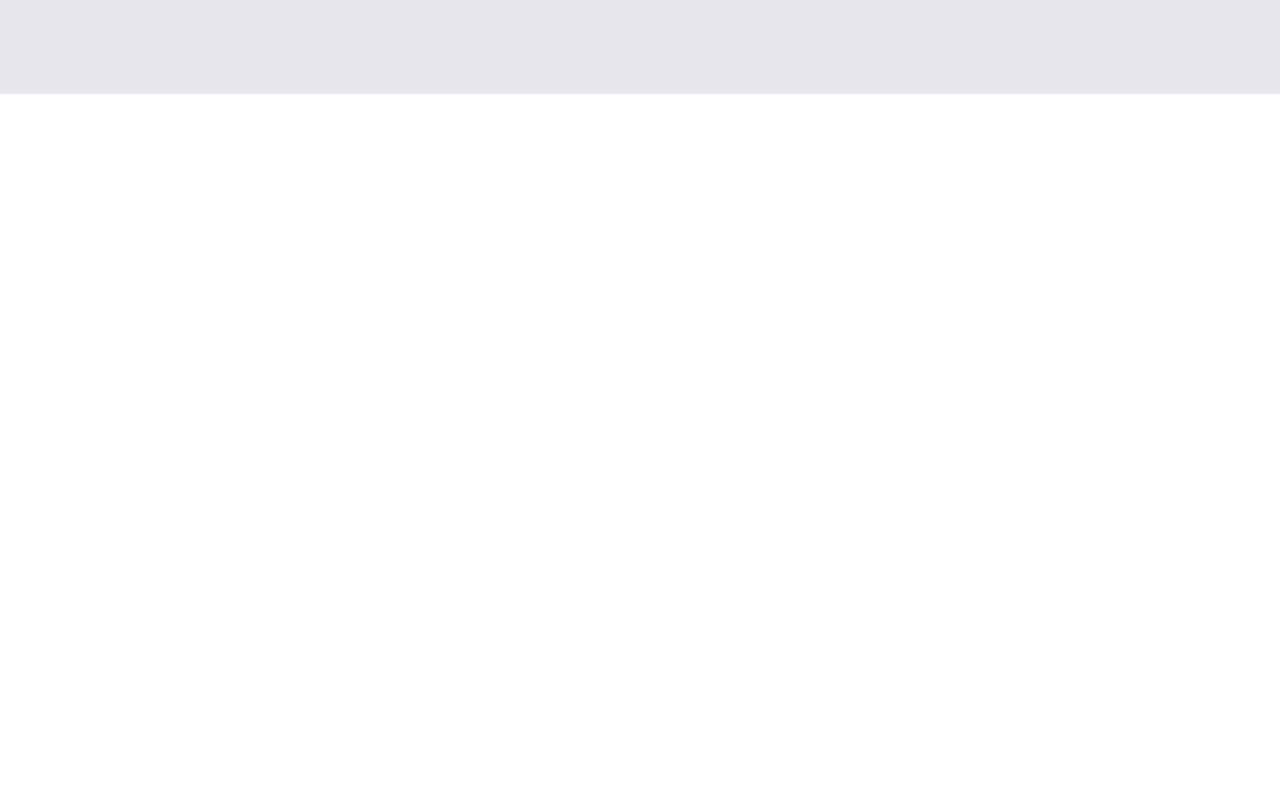
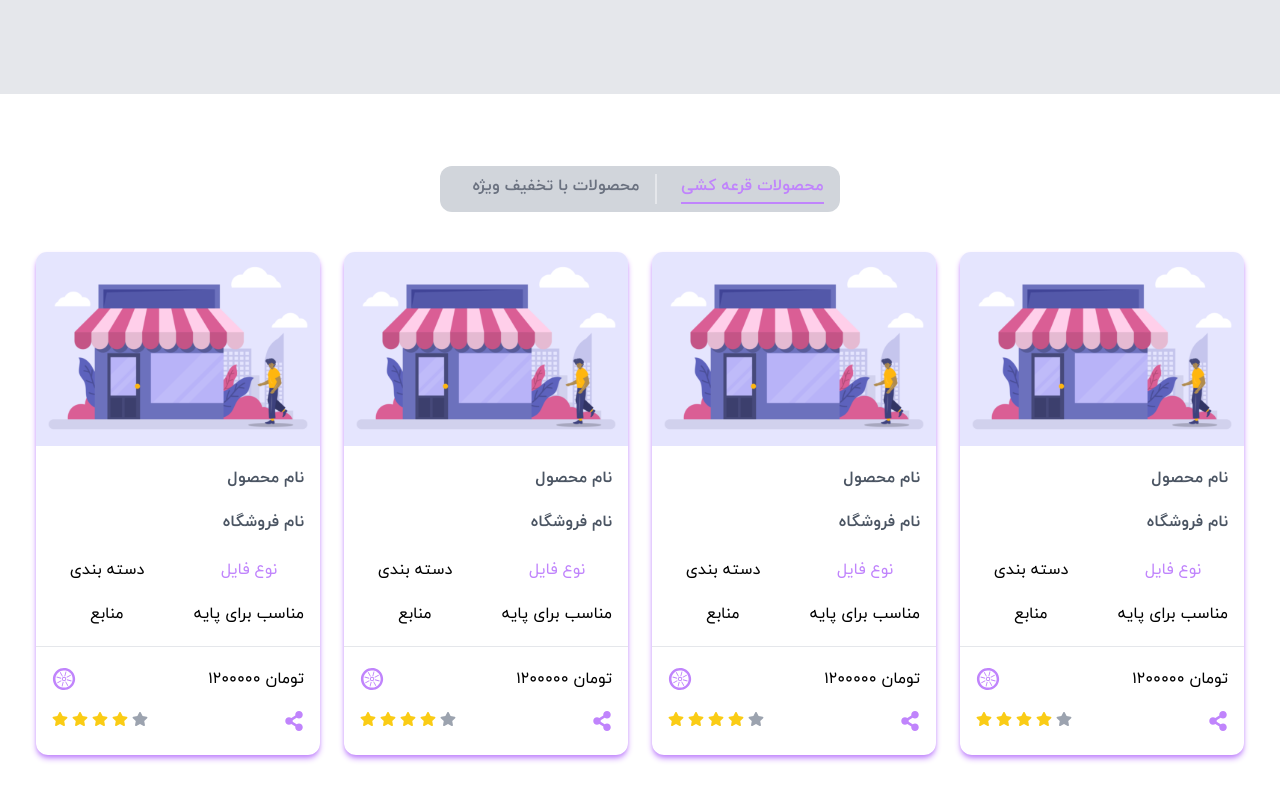
Before and after one commit to mohammadraufzahed/learning-ui, a Next.js app: page / in a window 1280 px wide. Shown: the part 3994-4794 px from the top of the page. Before the commit the page ends 4088 px from the top, so only its background shows below. Built offline with nearby package versions, Linux system fonts and the light colour scheme.

Commit message:
Added the ProductsPrize component

```diff
--- /dev/null
+++ b/components/ProductsPrize/index.jsx
@@ -0,0 +1,98 @@
+import Image from "next/image";
+import { FaShareAlt } from "react-icons/fa";
+import { GiCartwheel } from "react-icons/gi";
+import Stars from "../Stars";
+import classes from "./style/index.module.scss";
+const fakeData = [
+  {
+    name: "نام محصول",
+    picture: "/svg/public-store.svg",
+    storeName: "نام فروشگاه",
+    type: "نوع فایل",
+    category: "دسته بندی",
+    resource: "منابع",
+    level: "مناسب برای پایه",
+    price: 1200000,
+    rate: 4,
+  },
+  {
+    name: "نام محصول",
+    picture: "/svg/public-store.svg",
+    storeName: "نام فروشگاه",
+    type: "نوع فایل",
+    category: "دسته بندی",
+    resource: "منابع",
+    level: "مناسب برای پایه",
+    price: 1200000,
+    rate: 4,
+  },
+  {
+    name: "نام محصول",
+    picture: "/svg/public-store.svg",
+    storeName: "نام فروشگاه",
+    type: "نوع فایل",
+    category: "دسته بندی",
+    resource: "منابع",
+    level: "مناسب برای پایه",
+    price: 1200000,
+    rate: 4,
+  },
+  {
+    name: "نام محصول",
+    picture: "/svg/public-store.svg",
+    storeName: "نام فروشگاه",
+    type: "نوع فایل",
+    category: "دسته بندی",
+    resource: "منابع",
+    level: "مناسب برای پایه",
+    price: 1200000,
+    rate: 4,
+  },
+];
+
+const ProductsPrize = () => {
+  return (
+    <div className="w-full px-1 py-2 md:px-9 md:py-4 mt-14">
+      <div className="flex flex-row-reverse justify-center gap-6 font-bold bg-gray-300 w-max mx-auto px-4 py-2 rounded-xl text-gray-500">
+        <span className="text-purple-400 after:w-full after:h-[2px] after:bg-purple-400 after:block after:mt-1">
+          محصولات قرعه کشی
+        </span>
+        <span className="border-r-2 border-gray-200 px-4">
+          محصولات با تخفیف ویژه
+        </span>
+      </div>
+      <div className="w-full my-10 grid grid-cols-1 gap-x-6 gap-y-10 sm:grid-cols-2 md:grid-cols-3 lg:grid-cols-4 place-items-center">
+        {fakeData.map((item, key) => (
+          <ProductsPrizeItem key={key} item={item} />
+        ))}
+      </div>
+    </div>
+  );
+};
+
+const ProductsPrizeItem = ({ item }) => {
+  return (
+    <div className="flex flex-col text-right shadow-md shadow-purple-400 rounded-xl pb-6">
+      <Image src={item.picture} width={393} height={269} alt={item.name} />
+      <div className="flex flex-col gap-5 text-gray-600 font-bold pr-4">
+        <span className="mt-5">{item.name}</span>
+        <span>{item.storeName}</span>
+      </div>
+      <div className="grid grid-cols-2 text-center gap-y-5 mt-6">
+        <span>{item.category}</span>
+        <span className="text-purple-400">{item.type}</span>
+        <span>{item.resource}</span>
+        <span>{item.level}</span>
+      </div>
+      <hr className="my-5" />
+      <div className="w-full grid grid-cols-2 px-4 gap-y-5 justify-center auto-cols-max auto-rows-max">
+        <GiCartwheel className="text-purple-400 text-2xl" />
+        <span className="place-self-end">{item.price} تومان</span>
+        <Stars stars={item.rate} />
+        <FaShareAlt className="text-purple-400 text-xl place-self-end" />
+      </div>
+    </div>
+  );
+};
+
+export default ProductsPrize;
--- a/pages/index.jsx
+++ b/pages/index.jsx
@@ -7,6 +7,7 @@ import Header from "../components/Header";
 import ResourcesBox from "../components/ResourcesBox";
 import SpecialSellsBox from "../components/SpecialSellsBox";
 import TopStoresBox from "../components/TopStoresBox";
+import ProductsPrize from "../components/ProductsPrize";
 
 const fakeData = {
   badges: [
@@ -63,6 +64,7 @@ export default function Home() {
         title="تخفیف های یک روزه با 40% تخفیف"
         button="محصولات با تخفیف"
       />
+      <ProductsPrize />
     </div>
   );
 }
```
Also changed, not shown: components/ProductsPrize/style/index.module.scss (added).
